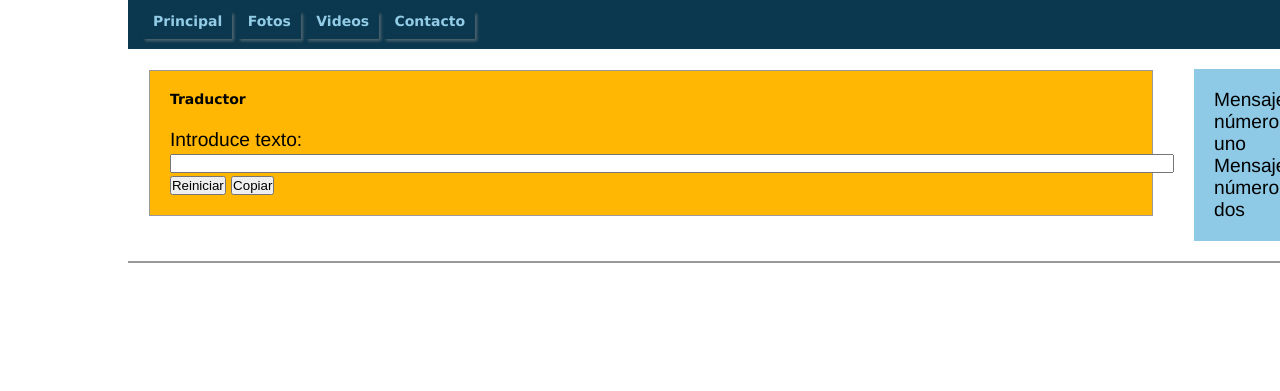
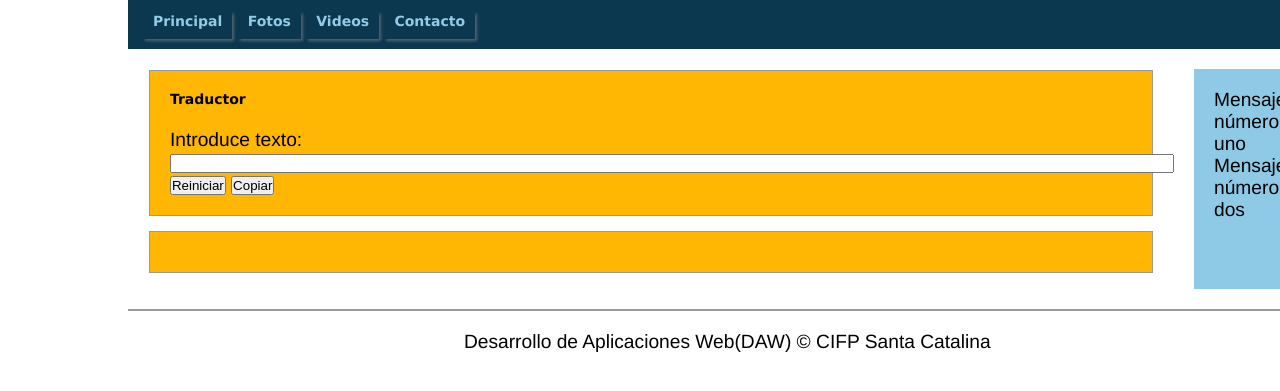
Before and after one commit to danii02/TraducirChino, a plain HTML site: page index.html in a window 1280 px wide. Both pictures are taken after a click on the button "Reiniciar". Shown: the part 195-586 px from the top of the page. Drawn offline with Linux system fonts and the light colour scheme.

Commit message:
Debugger

```diff
--- a/index.html
+++ b/index.html
@@ -47,12 +47,17 @@
         <button type="button" onclick="reiniciar()">Reiniciar</button>
         <button type="button" onclick="navigator.clipboard.writeText(dato.value)">Copiar</button>
       </article>
+      <article>
+        <div id="info"></div>
+      </article>
     </section>
     <aside id="columna">
       <blockquote>Mensaje número uno</blockquote>
       <blockquote>Mensaje número dos</blockquote>
     </aside>
-    <footer id="pie"></footer>
+    <footer id="pie">
+      Desarrollo de Aplicaciones Web(DAW) © CIFP Santa Catalina
+    </footer>
   </div>
 </body>
 <script src="js/js.js"></script>
--- a/js/js.js
+++ b/js/js.js
@@ -1,5 +1,5 @@
 const dato = document.getElementById("dato");
-const footer = document.getElementsByTagName("footer")[0];
+const info = document.getElementById("info");
 
 dato.onkeydown = ev => {
     if (ev.key === ' ' || ev.key.length !== 1) return;
@@ -10,10 +10,10 @@ dato.onkeydown = ev => {
 
     let value = String.fromCharCode(parseInt(upperCase.charCodeAt(0) + "e8",16));
     ev.target.value += value;
-    footer.innerHTML += "<p>tipo=" + ev.type + " key=" + ev.key + " fromCharCode="+value+"</p>";
+    info.innerHTML = "<p>TIPO=" + ev.type + " TECLA=" + ev.key + " LETRA="+value+"</p>" + info.innerHTML;
 }
 
 function reiniciar() {
     dato.value = "";
-    footer.innerHTML = "";
+    info.innerHTML = "";
 }
```
